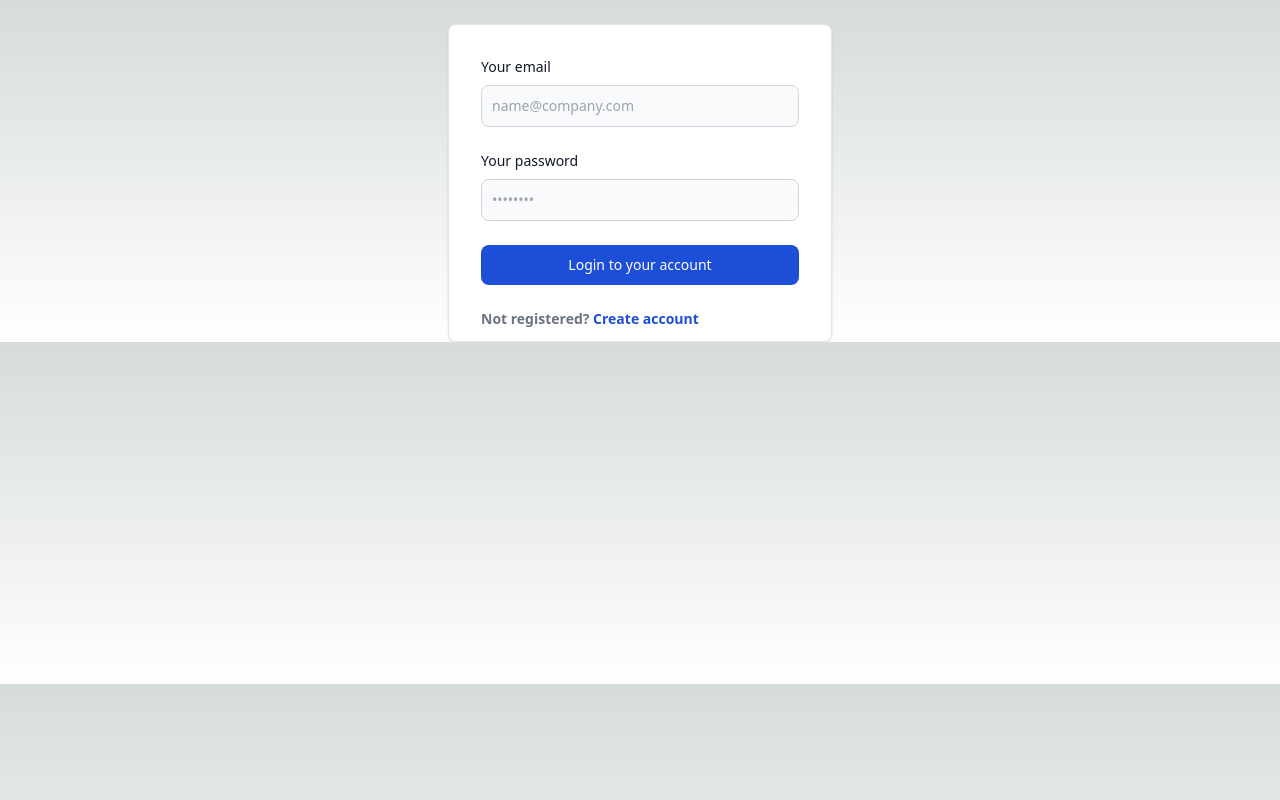
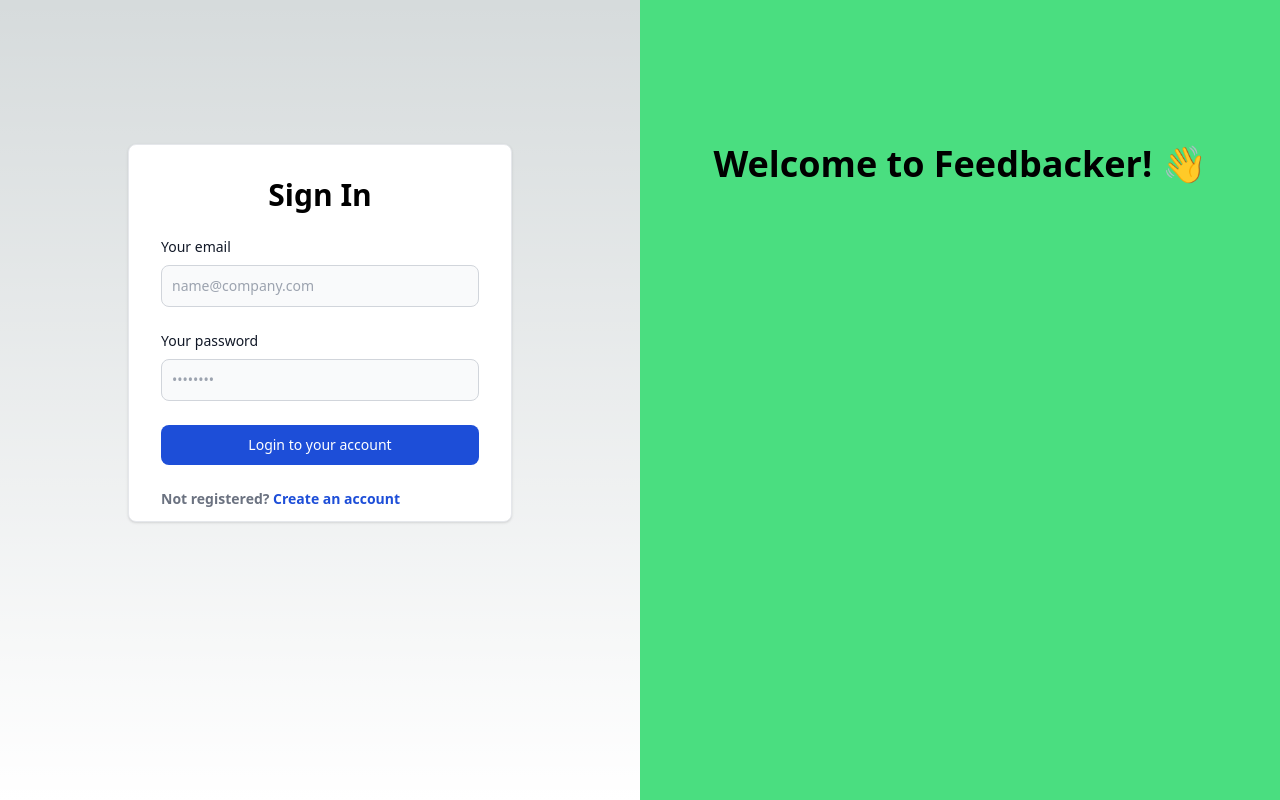
Before and after one commit to ramezj/FeedbackManager, a Next.js app: page /Login in a window 1280 px wide. Built offline with nearby package versions, Linux system fonts and the light colour scheme.

Commit message:
UI updates

```diff
--- a/src/components/LoginForm.js
+++ b/src/components/LoginForm.js
@@ -35,8 +35,11 @@
 
     return (
     <div>
-        <br></br>
-<div class="w-full max-w-sm p-4 bg-white border border-gray-200 rounded-lg shadow sm:p-6 md:p-8 dark:bg-gray-800 dark:border-gray-700 space-y-6">
+        <div class="min-h-screen flex">
+  <div class="flex-1 ...">
+    <br></br><br></br><br></br><br></br><br></br><br></br>
+  <div class="w-full max-w-sm p-4 bg-white border border-gray-200 rounded-lg shadow sm:p-6 md:p-8 dark:bg-gray-800 dark:border-gray-700 space-y-6">
+    <h1 class="text-3xl font-semibold">Sign In</h1>
         <div>
             <label for="email" class="block mb-2 text-sm font-medium text-gray-900 dark:text-white float-left">Your email</label>
             <input type="email" name="email" value={email} onChange={(e) => {setEmail(e.target.value)}} class="bg-gray-50 border border-gray-300 text-gray-900 text-sm rounded-lg focus:ring-blue-500 focus:border-blue-500 block w-full p-2.5 dark:bg-gray-600 dark:border-gray-500 dark:placeholder-gray-400 dark:text-white" placeholder="name@company.com" required />
@@ -47,9 +50,15 @@
         </div>
         <button onClick={LoginUser} type="submit" class="w-full text-white bg-blue-700 hover:bg-blue-800 focus:ring-4 focus:outline-none focus:ring-blue-300 font-medium rounded-lg text-sm px-5 py-2.5 text-center dark:bg-blue-600 dark:hover:bg-blue-700 dark:focus:ring-blue-800">Login to your account</button>
         <div class="text-sm font-medium text-gray-500 dark:text-gray-300">
-            <b class="float-left">Not registered? <a href="#" class="text-blue-700 hover:underline dark:text-blue-500">Create account</a></b>
+            <b class="float-left">Not registered? <a href="#" class="text-blue-700 hover:underline dark:text-blue-500">Create an account</a></b>
             <p>{error}</p>
         </div>
+</div>
+  </div>
+  <div class="bg-green-400 flex-1 ...">
+    <br></br><br></br><br></br><br></br><br></br><br></br>
+    <h1 class="text-4xl font-bold">Welcome to Feedbacker! 👋</h1>
+  </div>
 </div>
     </div>
   )
--- a/src/components/UserInfo.js
+++ b/src/components/UserInfo.js
@@ -54,7 +54,7 @@
     if (!user) return <><p>No Profile Data..</p></>
   return (
     <div>
-        <div class="min-h-screen flex">
+<div class="min-h-screen flex">
   <div class="flex-1 ...">
   <br></br><br></br>
   <h1 class="mb-4 text-4xl font-extrabold leading-none tracking-tight text-gray-900 md:text-4xl lg:text-4xl dark:text-white">
```
